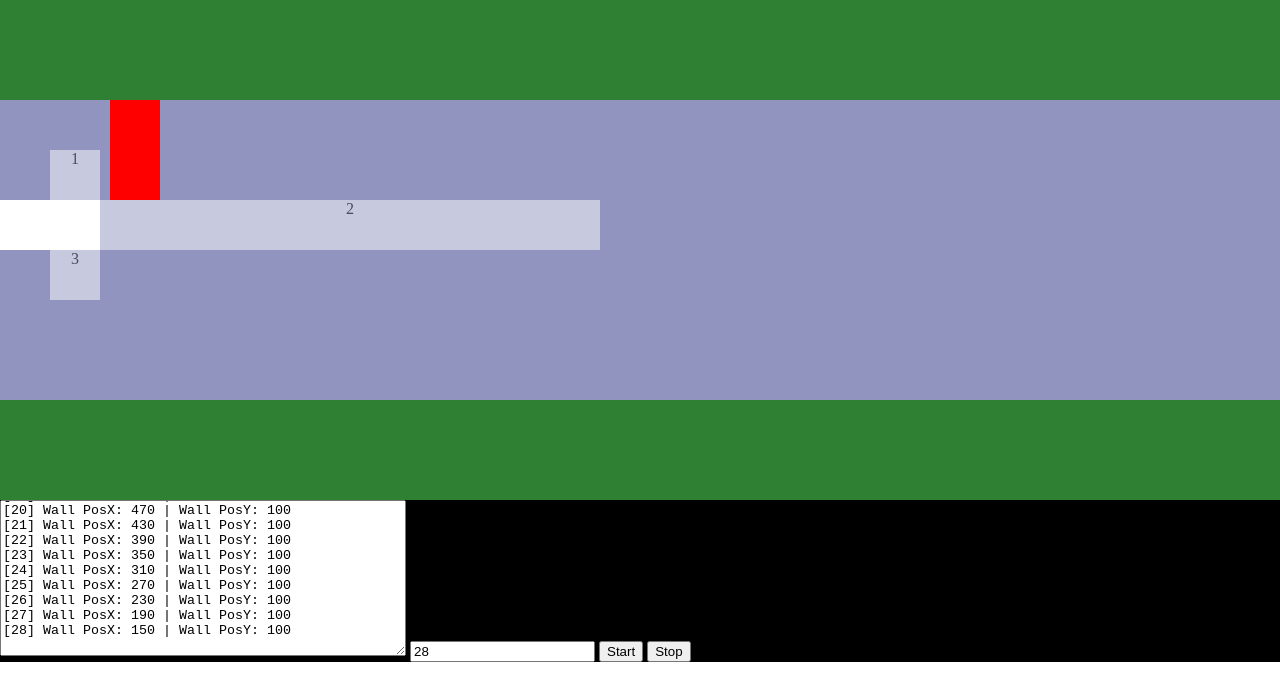
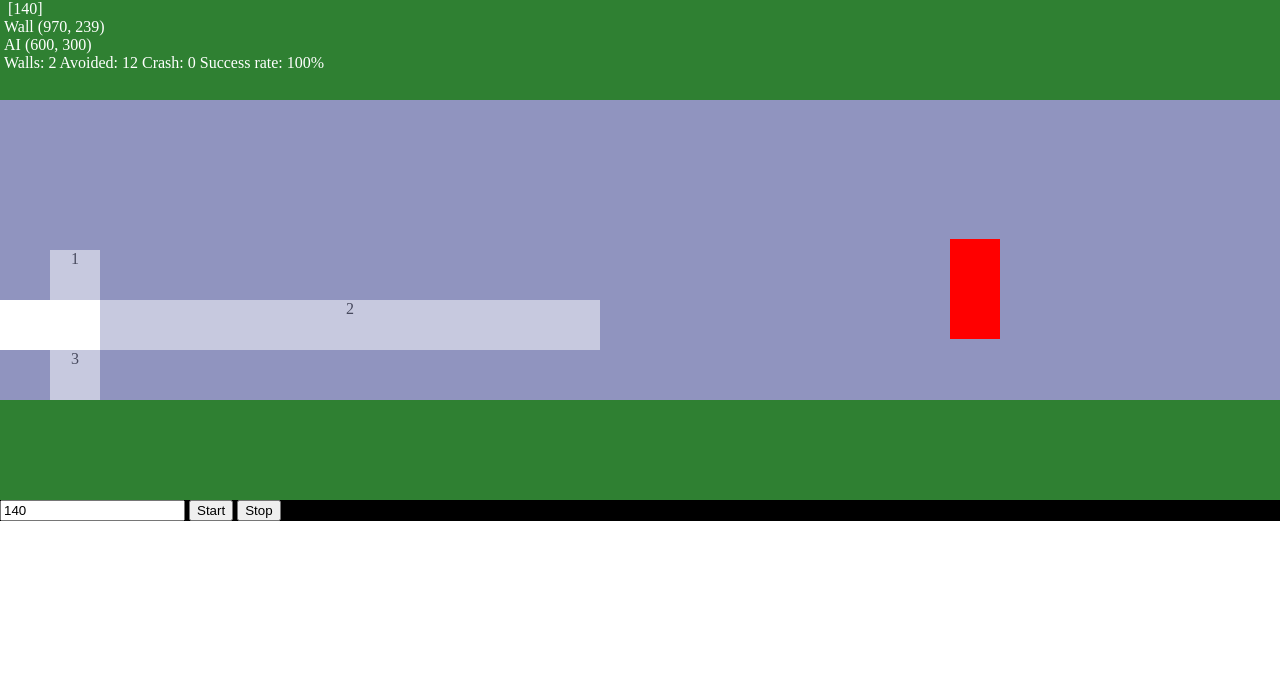
Before and after one commit to simxas/jsAi, a plain HTML site: page index.html in a window 1280 px wide. Both pictures are taken after a click on the button "Start". Drawn offline with Linux system fonts and the light colour scheme.

Commit message:
more fixes

```diff
--- a/index.html
+++ b/index.html
@@ -6,7 +6,7 @@
 <body>
 
 <div class="scene">
-    <div class="grass"></div>
+    <div class="grass" id="topDebug"></div>
 
     <div class="road">
         <div class="ai" id="ai">
@@ -23,7 +23,7 @@
 </div>
 
 <div class="debugArea">
-    <textarea id="debugTextArea" class="debugTextAreaClass">N/A</textarea>
+    <!-- <textarea id="debugTextArea" class="debugTextAreaClass">N/A</textarea> -->
 
     <input type="text" id="stepsDone" value="0" />
 
--- a/script.js
+++ b/script.js
@@ -2,6 +2,9 @@
 var c = 0;
 
 var aiPos = 0;
+var walls = 0;
+var avoided = 0;
+var crash = 0;
 
 function tick() {
     c++;
@@ -18,7 +21,7 @@ function runSim(state) {
         if (c > 100) {
             runSim('0'); //force stop
         } else {
-            tickInterval = setInterval("tick();", 100);
+            tickInterval = setInterval("tick();", 20);
         }
     } else {//stop simulation
         clearInterval(tickInterval);
@@ -26,8 +29,11 @@ function runSim(state) {
         document.getElementById('stepsDone').value = c;
         document.getElementById('wall').style.left = null;
         document.getElementById('wall').style.right = '0px';
-        document.getElementById('ai').style.marginTop = '0px';
+        document.getElementById('ai').style.marginTop = '50px';
         aiPos = 0;
+        walls = 0;
+        avoided = 0;
+        crash = 0;
     }
 }
 
@@ -35,8 +41,16 @@ function moveWall() {
     var getWallX = document.getElementById('wall').offsetLeft;
     var getWallY = document.getElementById('wall').offsetTop;
 
-    document.getElementById('debugTextArea').innerHTML += '[' + c + '] Wall PosX: ' + getWallX + ' | Wall PosY: ' + getWallY + '\n';
-    document.getElementById('debugTextArea').scrollTop = document.getElementById('debugTextArea').scrollHeight;
+    // document.getElementById('debugTextArea').innerHTML += '[' + c + '] Wall PosX: ' + getWallX + ' | Wall PosY: ' + getWallY + '\n';
+    // document.getElementById('debugTextArea').scrollTop = document.getElementById('debugTextArea').scrollHeight;
+    var getAIX = document.getElementById('sensor2').offsetLeft+500;
+    var getAIY = document.getElementById('ai').offsetTop;
+
+    // we'll use this variable to teach the AI that it needs to obtain value as close to 100 as possible
+    var successRate = Math.floor((avoided / (avoided + crash) * 100));
+
+    document.getElementById('topDebug').innerHTML = '&nbsp; [' + c + ']<br>&nbsp;Wall (' + getWallX + ', ' + getWallY +
+    ')<br>&nbsp;AI (' + getAIX + ', ' + getAIY + ')<br>&nbspWalls: ' + walls + ' Avoided: ' + avoided + ' Crash: ' + crash + ' Success rate: ' + successRate + '%';
 
     if (getWallX <= 0) {
         var randomWallYPos = Math.floor(Math.random() * (200 + 1) + 0);
@@ -44,18 +58,20 @@ function moveWall() {
 
         document.getElementById('wall').style.left = null;
         document.getElementById('wall').style.right = '0px';
+
+        walls++;
     } else {
-        getWallX = getWallX - 40;
+        getWallX = getWallX - 20;
         document.getElementById('wall').style.left = getWallX + 'px';
     }
 }
 
 function moveCar(direction) {
-    if (aiPos < 0) {
-        aiPos = 0;
+    if (aiPos < 50) {
+        aiPos = 50;
     }
-    if (aiPos > 250) {
-        aiPos = 250;
+    if (aiPos > 200) {
+        aiPos = 20;
     }
 
     if (direction == 'down') {
@@ -77,7 +93,14 @@ function checkCollision() {
     if (getWallX < getAIX && getAIY >= getWallY -100 && getAIY < getWallY || getWallX < getAIX && getWallY - 100 > getAIY && getWallY - 100 < getAIY + 50) {
         moveCar('down');
         document.getElementById('sensor2').style.backgroundColor = 'red';
+
+        if (getWallX < 100) {
+            crash++;
+        }
     } else {
         document.getElementById('sensor2').style.backgroundColor = 'white';
+        if (getWallX < 100) {
+            avoided++;
+        }
     }
 }
--- a/style.css
+++ b/style.css
@@ -15,6 +15,7 @@ body {
     background-color: rgb(47, 128, 50);
     width: 100%;
     height: 100px;
+    color: white;
 }
 
 .road {
@@ -29,7 +30,7 @@ body {
     width: 100px;
     height: 50px;
     background-color: white;
-    margin-top: 0px;
+    margin-top: 50px;
 }
 
 .wall {
```
